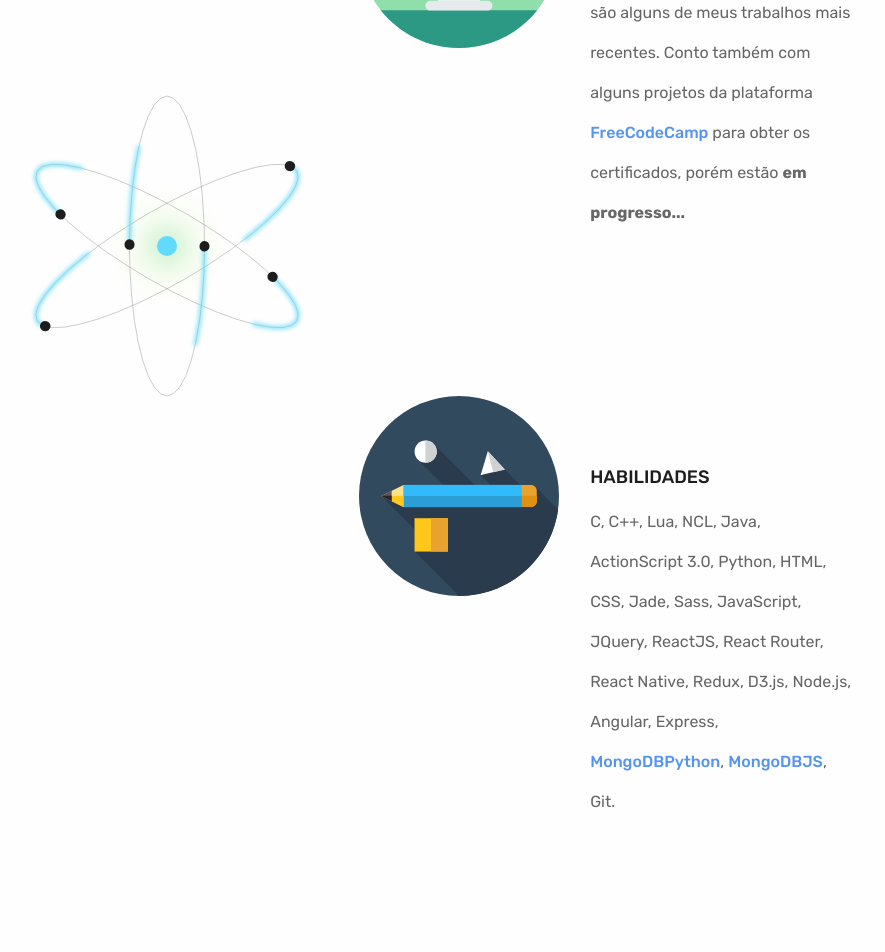
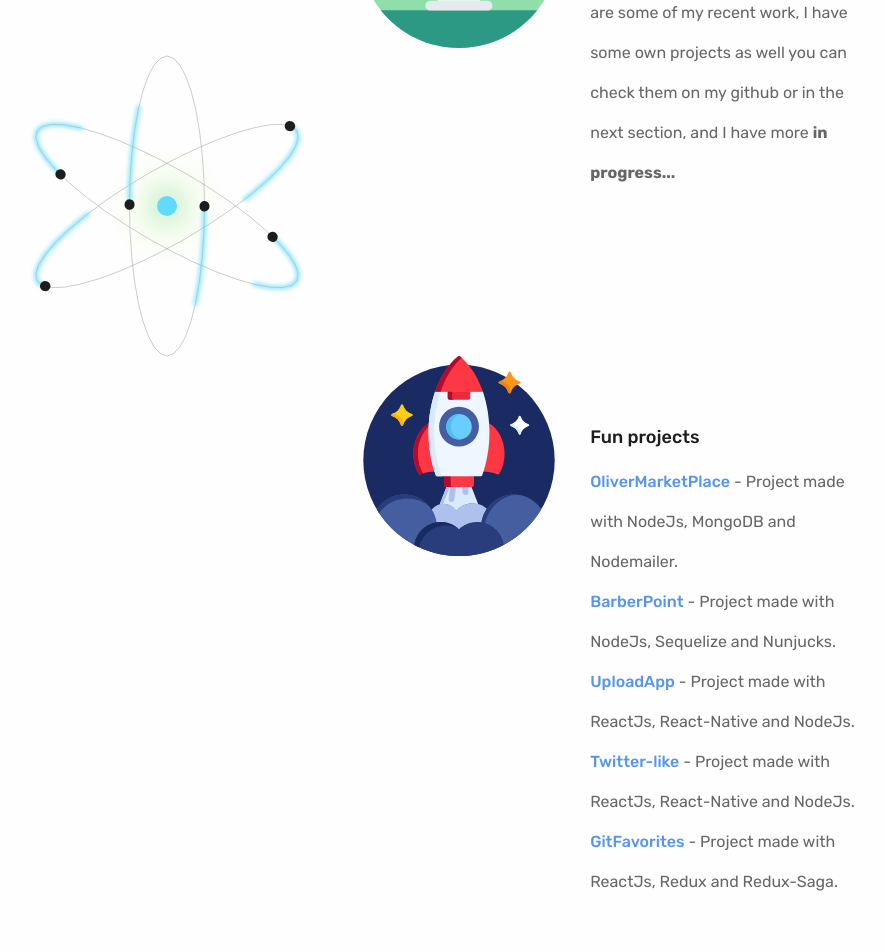
Before and after one commit to oliverigor/portifolio, a React (Create React App) app: page / in a window 1280 px wide. Shown: the part 760-1712 px from the top of the page, without its empty margins (25-910 px from the left). Built offline with nearby package versions, Linux system fonts and the light colour scheme; a web font is replaced by a local one.

Commit message:
Adding Fun Projects

```diff
--- a/src/App.js
+++ b/src/App.js
@@ -1,26 +1,27 @@
-import React, { Component } from "react";
-import "./App.css";
-import Messenger from "./messenger.js";
-import Skills from "./skills.svg";
-import Computer from "./computer.svg";
-import Job from "./job.svg";
-import Letter from "./letter.svg";
-import Like from "./like.svg";
-import Current from "./curriculum.svg";
-import Myself from "./igorphoto.png";
-import "font-awesome/css/font-awesome.min.css";
-import Messages from "./messages";
+import React, { Component } from 'react';
+import './App.css';
+import Messenger from './messenger.js';
+import Skills from './skills.svg';
+import Computer from './computer.svg';
+import Job from './job.svg';
+import Letter from './letter.svg';
+import Like from './like.svg';
+import Current from './curriculum.svg';
+import Myself from './igorphoto.png';
+import Projects from './project.svg';
+import 'font-awesome/css/font-awesome.min.css';
+import Messages from './messages';
 
 class App extends Component {
   state = {
-    language: "pt-BR"
+    language: 'en-US'
   };
 
   languageEN = () => {
-    this.setState({ language: "en-US" });
+    this.setState({ language: 'en-US' });
   };
   languagePT = () => {
-    this.setState({ language: "pt-BR" });
+    this.setState({ language: 'pt-BR' });
   };
   render() {
     const PageLanguage = Messages[this.state.language];
@@ -31,8 +32,8 @@ class App extends Component {
           <h1 className="App-title">Igor Martins</h1>
         </div>
 
-        <div style={{ height: "80px" }}>
-          <div className="App-intro" style={{ color: "#bbb" }}>
+        <div style={{ height: '80px' }}>
+          <div className="App-intro" style={{ color: '#bbb' }}>
             <Messenger
               news={[
                 `${PageLanguage.presentation1}`,
@@ -65,14 +66,14 @@ class App extends Component {
                 >
                   PagueCripto
                 </a>
-                ,{" "}
+                ,{' '}
                 <a
                   rel="noopener noreferrer"
                   target="_blank"
                   href="http://www.mouselabs.com.br"
                 >
                   MouseLabs
-                </a>{" "}
+                </a>{' '}
                 {PageLanguage.message13}
                 <a
                   rel="noopener noreferrer"
@@ -82,13 +83,6 @@ class App extends Component {
                   Liva
                 </a>
                 , {PageLanguage.message1}
-                <a
-                  rel="noopener noreferrer"
-                  target="_blank"
-                  href="https://www.freecodecamp.org"
-                >
-                  FreeCodeCamp
-                </a>{" "}
                 {PageLanguage.message2} <b>{PageLanguage.message3}</b>
               </h2>
             </div>
@@ -154,13 +148,70 @@ class App extends Component {
             </div>
           </div>
           <div className="skill_box">
+            <img alt="computer" src={Projects} width={200} height={300} />
+            <div>
+              <h1 className="title">Fun projects</h1>
+              <h2 className="text_box">
+                <a
+                  rel="noopener noreferrer"
+                  target="_blank"
+                  href="https://github.com/oliverigor/OliverMarketPlace"
+                >
+                  OliverMarketPlace
+                </a>{' '}
+                - {PageLanguage.message14} NodeJs, MongoDB{' '}
+                {PageLanguage.message13} Nodemailer.
+                <br />
+                <a
+                  rel="noopener noreferrer"
+                  target="_blank"
+                  href="https://github.com/oliverigor/BarberPoint"
+                >
+                  BarberPoint
+                </a>{' '}
+                - {PageLanguage.message14} NodeJs, Sequelize{' '}
+                {PageLanguage.message13} Nunjucks.
+                <br />
+                <a
+                  rel="noopener noreferrer"
+                  target="_blank"
+                  href="https://github.com/oliverigor/FullStackJsAppUpload-frontend"
+                >
+                  UploadApp
+                </a>{' '}
+                - {PageLanguage.message14} ReactJs, React-Native{' '}
+                {PageLanguage.message13} NodeJs.
+                <br />
+                <a
+                  rel="noopener noreferrer"
+                  target="_blank"
+                  href="https://github.com/oliverigor/twitter-like"
+                >
+                  Twitter-like
+                </a>{' '}
+                - {PageLanguage.message14} ReactJs, React-Native{' '}
+                {PageLanguage.message13} NodeJs.
+                <br />
+                <a
+                  rel="noopener noreferrer"
+                  target="_blank"
+                  href="https://github.com/oliverigor/OliverGitHubFavorites-React-Redux"
+                >
+                  GitFavorites
+                </a>{' '}
+                - {PageLanguage.message14} ReactJs, Redux{' '}
+                {PageLanguage.message13} Redux-Saga.
+              </h2>
+            </div>
+          </div>
+          <div className="skill_box">
             <img alt="skills" src={Skills} width={200} height={300} />
             <div>
               <h1 className="title">{PageLanguage.title2}</h1>
               <h2 className="text_box">
                 C, C++, Lua, NCL, Java, ActionScript 3.0, Python, HTML, CSS,
                 Jade, Sass, JavaScript, JQuery, ReactJS, React Router, React
-                Native, Redux, D3.js, Node.js, Angular, Express,{" "}
+                Native, Redux, D3.js, Node.js, Angular, Express,{' '}
                 <a
                   rel="noopener noreferrer"
                   target="_blank"
@@ -168,7 +219,7 @@ class App extends Component {
                 >
                   MongoDBPython
                 </a>
-                ,{" "}
+                ,{' '}
                 <a
                   rel="noopener noreferrer"
                   target="_blank"
@@ -185,14 +236,14 @@ class App extends Component {
             <div>
               <h1 className="title">{PageLanguage.title3}</h1>
               <h2 className="text_box">
-                {PageLanguage.message4}{" "}
+                {PageLanguage.message4}{' '}
                 <a
                   rel="noopener noreferrer"
                   target="_blank"
                   href="https://liva.vc/"
                 >
                   Liva
-                </a>{" "}
+                </a>{' '}
                 {PageLanguage.message5}
               </h2>
             </div>
@@ -203,7 +254,7 @@ class App extends Component {
             <div>
               <h1 className="title">{PageLanguage.title4}</h1>
               <h2 className="text_box">
-                {PageLanguage.message6} <i>{PageLanguage.message7}</i>.{" "}
+                {PageLanguage.message6} <i>{PageLanguage.message7}</i>.{' '}
                 {PageLanguage.message8}
               </h2>
             </div>
--- a/src/messages.js
+++ b/src/messages.js
@@ -1,81 +1,85 @@
 export default {
-  "en-US": {
-    title1: "PROJECTS",
-    title2: "SKILLS",
-    title3: "ACTUAL WORK",
+  'en-US': {
+    title1: 'PROJECTS',
+    title2: 'SKILLS',
+    title3: 'ACTUAL WORK',
     title4: "WHAT I'M INTO",
-    title5: "WANT TO MAKE A JOB OFFER ?",
-    title6: "LEAVE A MESSAGE",
-    message1: "are some of my recent work, I have some projects as well on ",
-    message2: "to get the certificates, but for now they're",
-    message3: "in progress...",
+    title5: 'WANT TO MAKE A JOB OFFER ?',
+    title6: 'LEAVE A MESSAGE',
+    message1: 'are some of my recent work, I have some own projects as well ',
+    message2:
+      'you can check them on my github or in the next section, and I have more',
+    message3: 'in progress...',
     message4: "Currently I'm working at",
-    message5: "as a front-end developer",
+    message5: 'as a front-end developer',
     message6:
-      "Besides front-end programming, my actual interests are artificial intelligence and ",
-    message7: "machine learning",
+      'Besides front-end programming, my actual interests are artificial intelligence and ',
+    message7: 'machine learning',
     message8:
-      "putting technology aside, I love music, everything that envolves music production, video games and cinema, basically I live and breathe this things",
-    message9: "I would love to work with you on UI/UX projects, Web or Mobile",
-    message10: "Resume",
-    message11: "Fell free to leave me some words, I can answer you ASAP",
-    message12: "Kisses, and best regards",
-    message13: "and ",
+      'putting technology aside, I love music, everything that envolves music production, video games and cinema, basically I live and breathe this things',
+    message9: 'I would love to work with you on UI/UX projects, Web or Mobile',
+    message10: 'Resume',
+    message11: 'Fell free to leave me some words, I can answer you ASAP',
+    message12: 'Kisses, and best regards',
+    message13: 'and ',
+    message14: 'Project made with ',
     presentation1: "What's uuup",
-    presentation2: "my name is igor",
+    presentation2: 'my name is igor',
     presentation3: "I'm an automotive engineer",
-    presentation4: "but from now on",
+    presentation4: 'but from now on',
     presentation5: "I'm an aspiring full-stack developer!!",
-    placeholder1: "Name",
-    placeholder2: "Email",
-    placeholder3: "Message",
-    placeholder4: "Send",
+    placeholder1: 'Name',
+    placeholder2: 'Email',
+    placeholder3: 'Message',
+    placeholder4: 'Send',
     link:
-      "https://docs.google.com/document/d/1T8zi6ydTywaDrizmFtcmlbc4mweJIw5LwLniBbbRjlc/edit?usp=sharing",
+      'https://docs.google.com/document/d/1eMkN9dycLBT5F3d879DQrxptd8KY_cWNv7L5bJSbv9c/edit?usp=sharing',
     mongoP:
-      "https://drive.google.com/open?id=1BZZCdquQIQNeGQBQiHIWBrhzyxW19rE3",
+      'https://drive.google.com/open?id=1BZZCdquQIQNeGQBQiHIWBrhzyxW19rE3',
     mongoJS:
-      "https://drive.google.com/open?id=1__a0qOFjsd80xnYS_2khv97npOGGt5gm"
+      'https://drive.google.com/open?id=1__a0qOFjsd80xnYS_2khv97npOGGt5gm'
   },
-  "pt-BR": {
-    title1: "PROJETOS",
-    title2: "HABILIDADES",
-    title3: "TRABALHO ATUAL",
-    title4: "O QUE EU CURTO",
-    title5: "QUER FAZER UMA PROPOSTA?",
-    title6: "DEIXE SUA MENSAGEM",
+  'pt-BR': {
+    title1: 'PROJETOS',
+    title2: 'HABILIDADES',
+    title3: 'TRABALHO ATUAL',
+    title4: 'O QUE EU CURTO',
+    title5: 'QUER FAZER UMA PROPOSTA?',
+    title6: 'DEIXE SUA MENSAGEM',
     message1:
-      "são alguns de meus trabalhos mais recentes. Conto também com alguns projetos da plataforma ",
-    message2: "para obter os certificados, porém estão",
-    message3: "em progresso...",
-    message4: "Atualmente estou trabalhando na",
-    message5: "como desenvolvedor Front-end",
+      'são alguns de meus trabalhos mais recentes. Conto também com alguns projetos próprios ',
+    message2:
+      'você pode checar no meu github ou na próxima seção, e tenho mais',
+    message3: 'em progresso...',
+    message4: 'Atualmente estou trabalhando na',
+    message5: 'como desenvolvedor Front-end',
     message6:
-      "Além de programação front-end, meus interesses atuais são inteligência artificial e",
-    message7: "machine learning",
+      'Além de programação front-end, meus interesses atuais são inteligência artificial e',
+    message7: 'machine learning',
     message8:
-      "colocando a tecnologia de lado eu amo música, tudo que envolve produção musical, video games e cinema, basicamente eu vivo e consumo essas coisas.",
+      'colocando a tecnologia de lado eu amo música, tudo que envolve produção musical, video games e cinema, basicamente eu vivo e consumo essas coisas.',
     message9:
-      "Eu adoraria trabalhar com vocês em projetos UI/UX para Web ou Mobile.",
-    message10: "Currículo",
+      'Eu adoraria trabalhar com vocês em projetos UI/UX para Web ou Mobile.',
+    message10: 'Currículo',
     message11:
-      "Sinta-se livre para me deixar algumas palavras, posso te retornar assim que possível.",
-    message12: "Beijos e é nois",
-    message13: "e ",
-    presentation1: "Fala veei",
-    presentation2: "me chamo igor",
-    presentation3: "sou engenheiro automotivo",
-    presentation4: "mas agora",
-    presentation5: "sou aspirante a desenvolvedor full-stack!!",
-    placeholder1: "Nome",
-    placeholder2: "Email",
-    placeholder3: "Mensagem",
-    placeholder4: "Enviar",
+      'Sinta-se livre para me deixar algumas palavras, posso te retornar assim que possível.',
+    message12: 'Beijos e é nois',
+    message13: 'e ',
+    message14: 'Projeto feito com ',
+    presentation1: 'Fala veei',
+    presentation2: 'me chamo igor',
+    presentation3: 'sou engenheiro automotivo',
+    presentation4: 'mas agora',
+    presentation5: 'sou aspirante a desenvolvedor full-stack!!',
+    placeholder1: 'Nome',
+    placeholder2: 'Email',
+    placeholder3: 'Mensagem',
+    placeholder4: 'Enviar',
     link:
-      "https://docs.google.com/document/d/1CpUH9MoX992QVNsFsSqxNhiw7VePwlzrjpe4lwsX7A4/edit?usp=sharing",
+      'https://docs.google.com/document/d/1CpUH9MoX992QVNsFsSqxNhiw7VePwlzrjpe4lwsX7A4/edit?usp=sharing',
     mongoP:
-      "https://drive.google.com/open?id=1BZZCdquQIQNeGQBQiHIWBrhzyxW19rE3",
+      'https://drive.google.com/open?id=1BZZCdquQIQNeGQBQiHIWBrhzyxW19rE3',
     mongoJS:
-      "https://drive.google.com/open?id=1__a0qOFjsd80xnYS_2khv97npOGGt5gm"
+      'https://drive.google.com/open?id=1__a0qOFjsd80xnYS_2khv97npOGGt5gm'
   }
 };
```
Also changed, not shown: src/project.svg (added).
